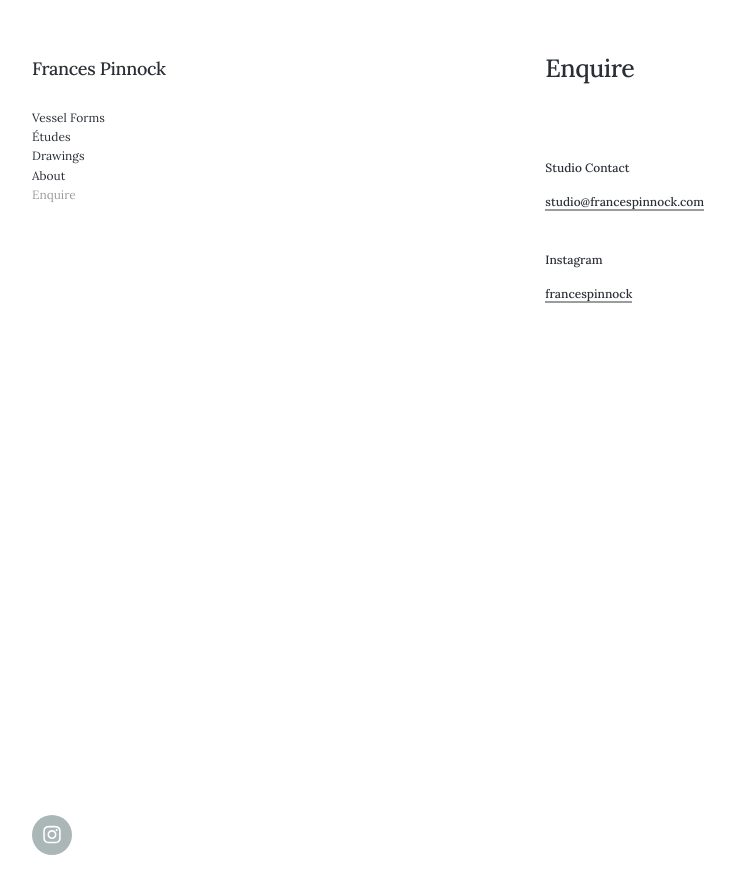
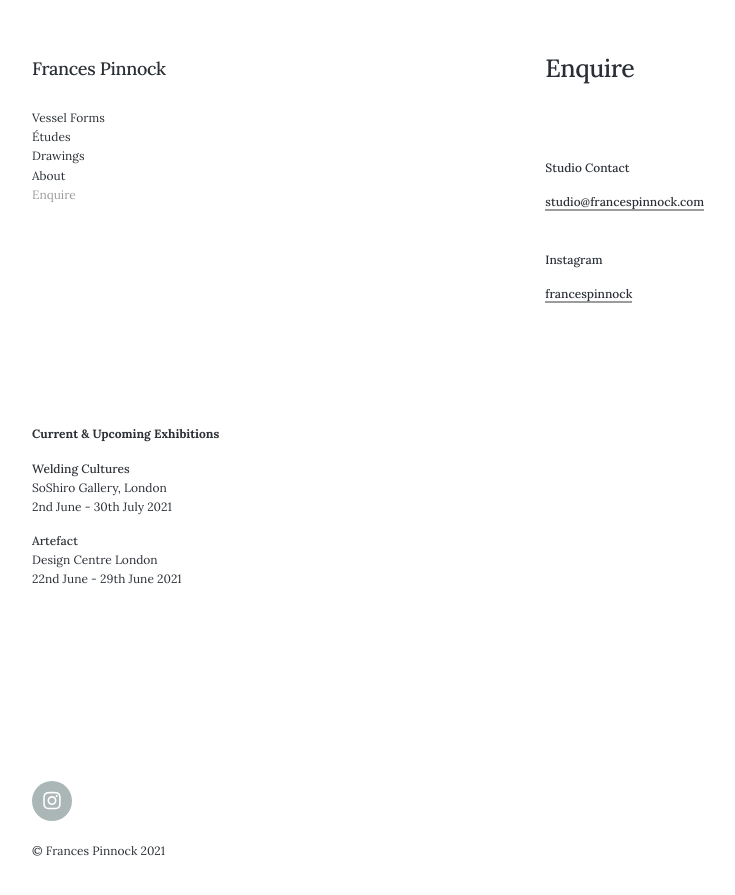
Before and after one commit to francespinnock/francespinnock.github.io, a Jekyll site: the page built from _pages/enquire.md, in a window 1280 px wide and 900 px high. Shown: the top 895 px of the window, without its empty margins (28-763 px from the left). Built offline with Jekyll 4.4.1, drawn with Linux system fonts in a browser that asks for light colours; nearby versions of some CDN libraries.

Commit message:
Adds soshiro and artefact

```diff
--- a/_includes/footer.html
+++ b/_includes/footer.html
@@ -1,5 +1,5 @@
 <footer class="footer">
 
-	{% include socials.html %}
+	<!--{% include socials.html %} -->
 
 </footer>
--- a/_includes/header.html
+++ b/_includes/header.html
@@ -39,9 +39,26 @@
 			</div>
 		</div>
 
+
 		<div class="header__lower">
+			<div class="exhibition-notice">
+				<p>
+					<b>Current & Upcoming Exhibitions</b>
+				</p>
+				<p>
+					<a href="https://soshiro.co/read/soshiro-presents-welding-cultures/">Welding Cultures</a>
+					<br />SoShiro Gallery, London<br />
+					2nd June - 30th July 2021
+				</p>
+				<p>
+					<a href="https://www.dcch.co.uk/design-avenue/artefact/">Artefact</a><br />
+					Design Centre London<br />
+					22nd June - 29th June 2021
+				</p>
+			</div>
 
 			{% include socials.html %}
+			<p>&copy; Frances Pinnock 2021</p>
 
 		</div>
 
--- a/_sass/_includes/_footer.scss
+++ b/_sass/_includes/_footer.scss
@@ -9,6 +9,8 @@
 // - - - - - - - - - - - - - - - - - - - - - - - - - - - - - - - - - - - - Footer
 
 .footer {
+	display: none !important; // Not using the footer
+
 	@include transition(all 0.4s ease-in-out 0.8s);
 	padding: 20px;
 
@@ -17,7 +19,7 @@
 	}
 
 	@include mq(tabletl) {
-		display: none;
+		// display: none;
 	}
 }
 
--- a/css/style.scss
+++ b/css/style.scss
@@ -174,3 +174,7 @@ $grid-spacing: {{ site.data.settings.grid_settings.grid_spacing }}px;
     object-fit: cover;
     max-width: initial;
 }
+
+div.exhibition-notice {
+    margin-bottom: 12em;
+}
```
Also changed, not shown: _pages/about.md (+1 -1 lines).
